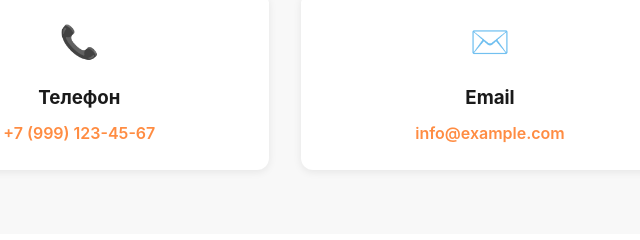
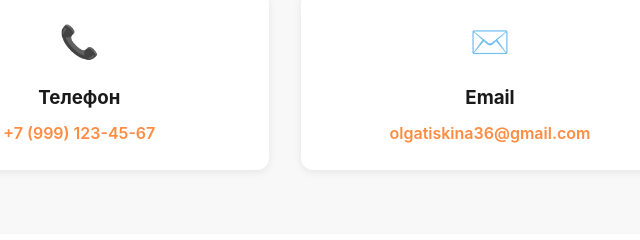
Before and after one commit to dodep1109-blip/accounting-site, a plain HTML site: page index.html in a window 1280 px wide. Shown: the part 2774-3014 px from the top of the page, 150-790 px from the left. Drawn offline with Linux system fonts and the light colour scheme.

Commit message:
index.html

```diff
--- a/index.html
+++ b/index.html
@@ -658,7 +658,7 @@
             <div class="contact-item">
                 <div class="icon">✉️</div>
                 <h3>Email</h3>
-                <p><a href="mailto:info@example.com">info@example.com</a></p>
+                <p><a href="mailto:olgatiskina36@gmail.com">olgatiskina36@gmail.com</a></p>
             </div>
 
             <div class="contact-item">
```
